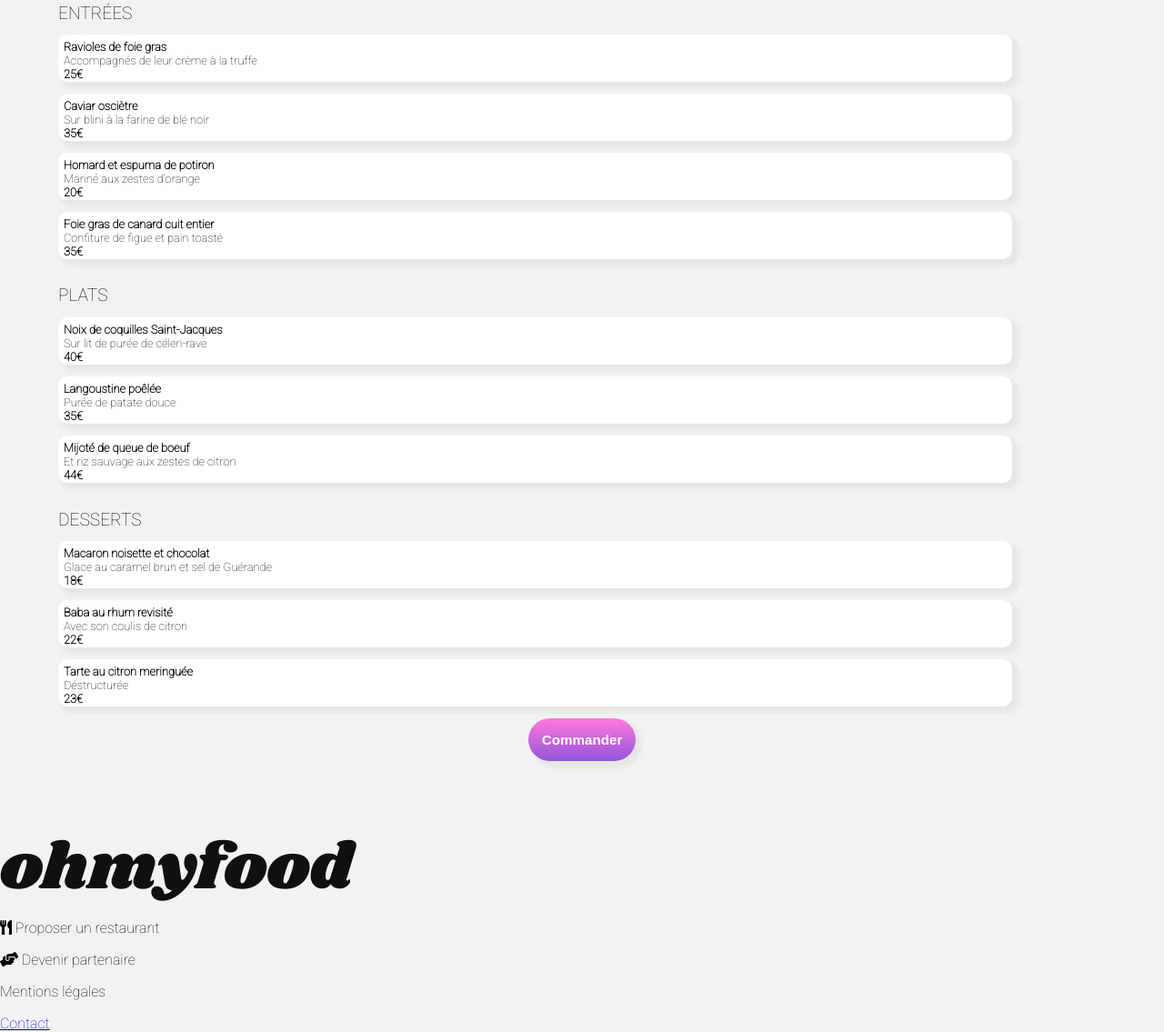
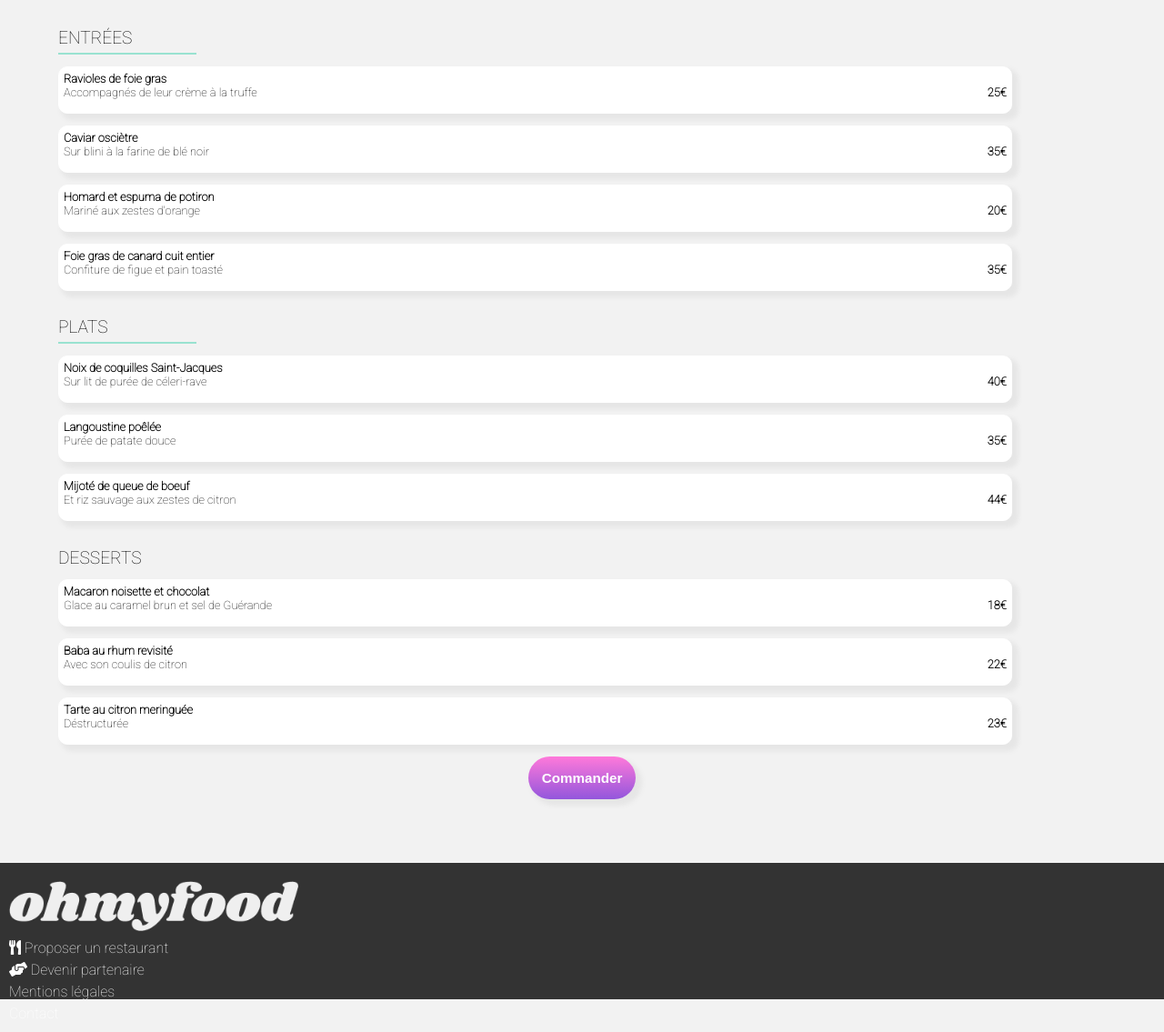
Before and after one commit to Florent89/FlorentDerouet_3_29042021, a plain HTML site: page index/pages/RestoNote.html in a window 1280 px wide. Shown: the part 372-1507 px from the top of the page at 91% size. Drawn offline with Linux system fonts and the light colour scheme; files that its build step writes are made by us from their sources; a web font is replaced by a local one.

Commit message:
fin balisage index et balisage page resto

```diff
--- a/index/pages/RestoNote.html
+++ b/index/pages/RestoNote.html
@@ -4,15 +4,14 @@
         <meta charset='utf-8'>
         <meta name='viewport' content="width=devic-width">
         <title> Restaurant La note enchantée </title>
-        <link rel='stylesheet' href='CSS/style.css'>
+        <link rel='stylesheet' href='../CSS/style.css'>
         <link rel="stylesheet" href="https://use.fontawesome.com/releases/v5.15.3/css/all.css" integrity="sha384-SZXxX4whJ79/gErwcOYf+zWLeJdY/qpuqC4cAa9rOGUstPomtqpuNWT9wdPEn2fk" crossorigin="anonymous">
     </head>
 
     <body>
-        <header>
-            <a href="../index.html">
-            <div class="header__arrow"> <i class="fas fa-arrow-left"></i> </div> </a>
-            <div class="logo"> <img src="../img/logo/ohmyfood.png" alt="logo ohmyfood"></div>
+        <header class="header">
+            <a class='header_arrow' href="../index.html"> <i class="fas fa-arrow-left"></i> </a>
+            <div class="header__logo"> <img src="../img/logo/ohmyfood.png" alt="logo ohmyfood"></div>
         </header>
 
         <main>
@@ -25,37 +24,39 @@
 
                 <section class="entrees">
                     <h2 class="entrees__title"> ENTRÉES </h2>
+                    <div class="entrees__line">   </div>
                     <p class="entrees__card1"> Ravioles de foie gras <br/>
                       <span>Accompagnés de leur crème à la truffe </span>
-                        25€
+                       <em>25€</em>
                     </p>
                     <p class="entrees__card2"> Caviar osciètre  <br/>
                         <span> Sur blini à la farine de blé noir  </span>
-                       35€
+                       <em>35€ </em>
                     </p>
                     <p class="entrees__card3"> Homard et espuma de potiron <br/>
                         <span> Mariné aux zestes d'orange  </span>
-                       20€
+                       <em>20€</em>
                     </p>
                     <p class="entrees__card4"> Foie gras de canard cuit entier <br/>
                         <span> Confiture de figue et pain toasté </span>
-                        35€
+                        <em>35€</em>
                     </p>
                 </section>
 
                 <section class="plats">
                     <h2 class="plats__title"> PLATS </h2>
+                    <div class="plats__line">   </div>
                     <p class="plats__card1"> Noix de coquilles Saint-Jacques <br/>
                       <span> Sur lit de purée de céleri-rave </span>
-                        40€
+                        <em>40€  </em>
                     </p>
                     <p class="plats__card2"> Langoustine poêlée <br/>
                         <span> Purée de patate douce </span>
-                       35€
+                       <em>35€ </em>
                     </p>
                     <p class="plats__card3"> Mijoté de queue de boeuf  <br/>
                         <span> Et riz sauvage aux zestes de citron </span>
-                       44€
+                       <em>44€</em>
                     </p>
                 </section>
 
@@ -63,15 +64,15 @@
                     <h2 class="desserts__title"> DESSERTS </h2>
                     <p class="desserts__card1"> Macaron noisette et chocolat <br/>
                       <span> Glace au caramel brun et sel de Guérande </span>
-                        18€
+                        <em>18€ </em>
                     </p>
                     <p class="desserts__card2"> Baba au rhum revisité <br/>
                         <span> Avec son coulis de citron </span>
-                       22€
+                       <em>22€</em>
                     </p>
                     <p class="desserts__card3"> Tarte au citron meringuée  <br/>
                         <span> Déstructurée </span>
-                       23€
+                       <em>23€</em>
                     </p>
                 </section>
 
@@ -80,11 +81,11 @@
 
         </main>
 
-        <footer>
-            <p class="footer__logo"><img src="../img/logo/ohmyfood.png" alt="logo ohmyfood"></p>
-            <p class="footer__propose"> <i class="fas fa-utensils"></i> Proposer un restaurant</p>
-            <p class="footer__partenaire"> <i class="fas fa-hands-helping"></i> Devenir partenaire</p>
-            <p class="footer__mentions"> Mentions légales</p>
+        <footer class="foot">
+            <p class="foot__logo"><img src="../img/logo/ohmyfood.png" alt="logo ohmyfood"></p>
+            <p class="foot__propose"> <i class="fas fa-utensils"></i> Proposer un restaurant</p>
+            <p class="foot__partenaire"> <i class="fas fa-hands-helping"></i> Devenir partenaire</p>
+            <p class="foot__mentions"> Mentions légales</p>
             <a href="mailto:monmail@gmail.com">Contact</a>
         </footer>
     </body>
```
Also changed, not shown: index/index.html (+13 -13 lines), index/pages/RestoDelice.html (+19 -16 lines), index/pages/RestoFrançaise.html (+19 -16 lines), index/pages/RestoPalette.html (+21 -19 lines).
